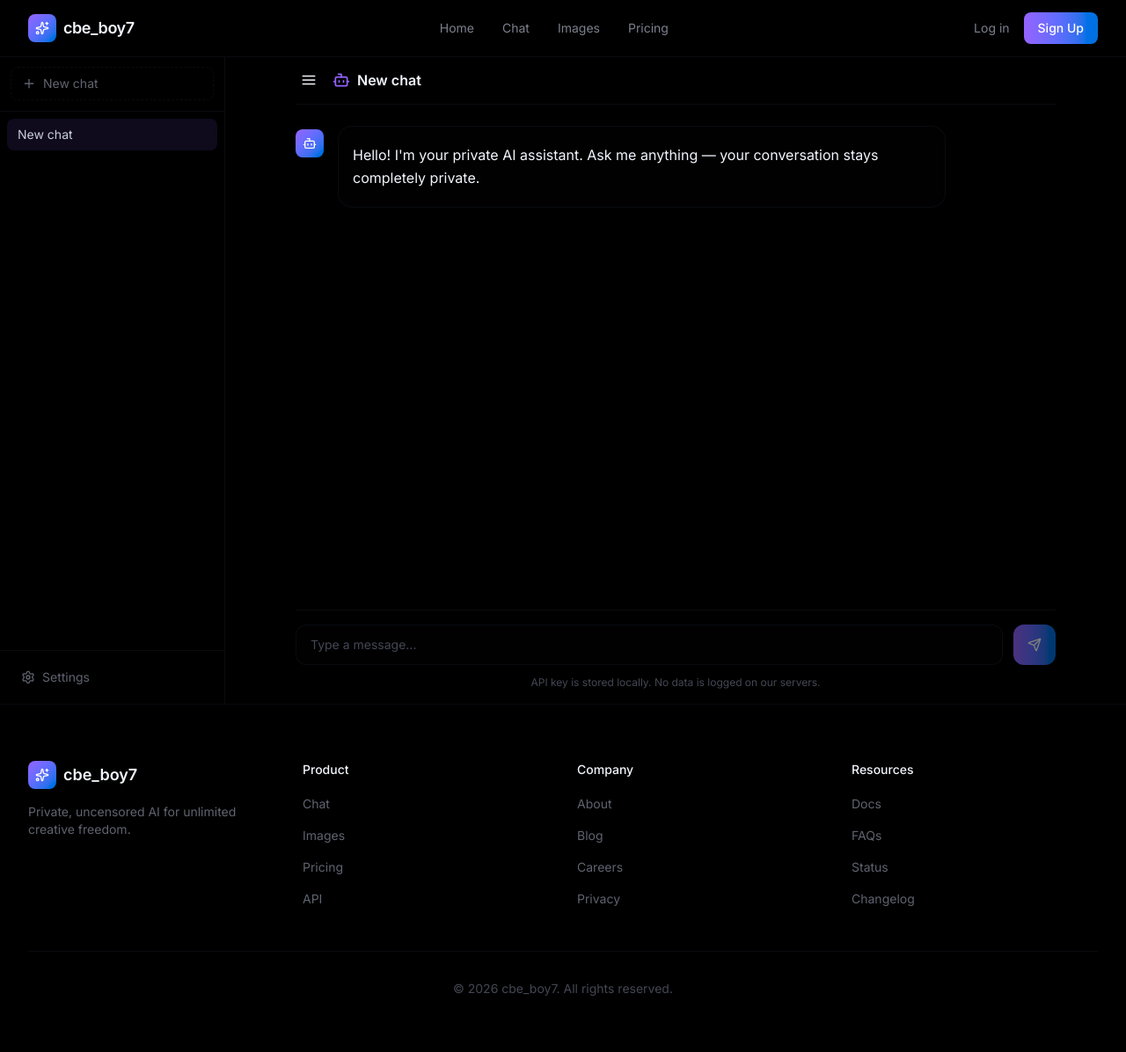
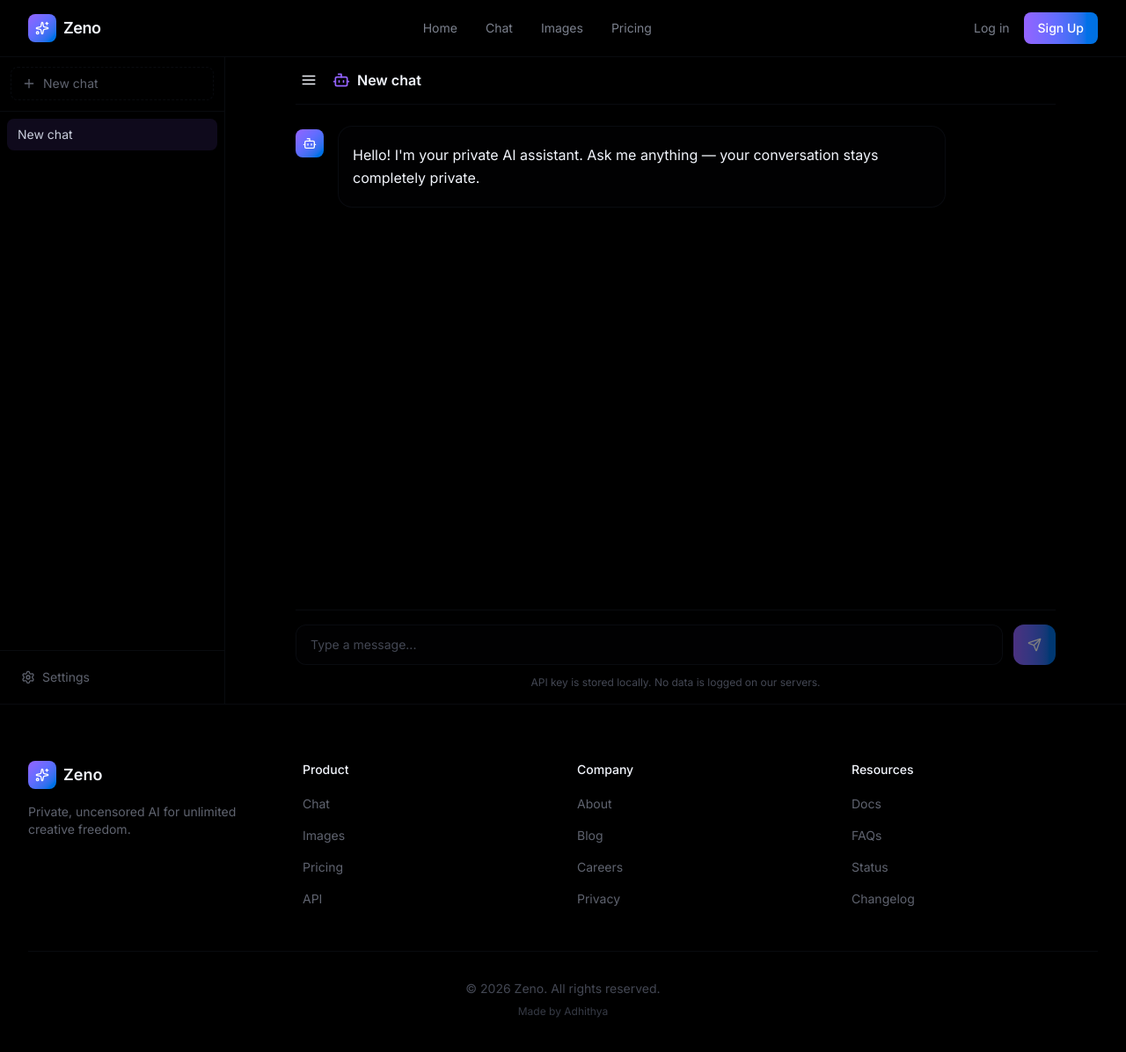
Before and after one commit to mystry112000/cbe-boy7, a Next.js app: page /chat in a window 1280 px wide. Shown: the top 1196 px of the page at 88% size. Built offline with nearby package versions, Linux system fonts and the light colour scheme.

Commit message:
Rename to Zeno AI + credit Adhithya

```diff
--- a/package.json
+++ b/package.json
@@ -1,5 +1,5 @@
 {
-  "name": "cbe-boy7",
+  "name": "zeno-ai",
   "version": "0.1.0",
   "private": true,
   "scripts": {
--- a/src/app/api/chat/route.ts
+++ b/src/app/api/chat/route.ts
@@ -50,7 +50,7 @@ export async function POST(req: NextRequest) {
         "Content-Type": "application/json",
         Authorization: `Bearer ${apiKey}`,
         ...(provider === "openrouter"
-          ? { "HTTP-Referer": "https://cbe-boy7.vercel.app", "X-Title": "cbe_boy7" }
+          ? { "HTTP-Referer": "https://zeno-ai.vercel.app", "X-Title": "Zeno AI" }
           : {}),
       },
       body: JSON.stringify({
--- a/src/app/api/image/route.ts
+++ b/src/app/api/image/route.ts
@@ -24,7 +24,7 @@ export async function POST(req: NextRequest) {
       headers: {
         "Content-Type": "application/json",
         Authorization: `Bearer ${apiKey}`,
-        ...(provider === "openrouter" ? { "HTTP-Referer": "https://cbe-boy7.vercel.app", "X-Title": "cbe_boy7" } : {}),
+        ...(provider === "openrouter" ? { "HTTP-Referer": "https://zeno-ai.vercel.app", "X-Title": "Zeno AI" } : {}),
       },
       body: JSON.stringify({
         model: model || "dall-e-3",
--- a/src/app/chat/page.tsx
+++ b/src/app/chat/page.tsx
@@ -27,7 +27,7 @@ function genId() {
 function loadConversations(): Conversation[] {
   if (typeof window === "undefined") return []
   try {
-    const raw = localStorage.getItem("cbe_boy7_chats")
+    const raw = localStorage.getItem("zeno_chats")
     return raw ? JSON.parse(raw) : []
   } catch {
     return []
@@ -35,7 +35,7 @@ function loadConversations(): Conversation[] {
 }
 
 function saveConversations(chats: Conversation[]) {
-  localStorage.setItem("cbe_boy7_chats", JSON.stringify(chats))
+  localStorage.setItem("zeno_chats", JSON.stringify(chats))
 }
 
 function newConversation(): Conversation {
--- a/src/app/layout.tsx
+++ b/src/app/layout.tsx
@@ -15,7 +15,7 @@ const jetbrainsMono = JetBrains_Mono({
 })
 
 export const metadata: Metadata = {
-  title: "cbe_boy7 | Private AI for Unlimited Creative Freedom",
+  title: "Zeno AI | Private AI for Unlimited Creative Freedom",
   description: "Access leading AI models with your privacy in mind. Generate text, images, video, code, and more.",
 }
 
--- a/src/components/Footer.tsx
+++ b/src/components/Footer.tsx
@@ -41,7 +41,7 @@ export default function Footer() {
               <div className="w-8 h-8 rounded-lg bg-gradient-to-br from-[oklch(0.65_0.25_290)] to-[oklch(0.55_0.2_250)] flex items-center justify-center">
                 <Sparkles className="w-4 h-4 text-white" />
               </div>
-              <span className="text-lg font-semibold">cbe_boy7</span>
+              <span className="text-lg font-semibold">Zeno</span>
             </Link>
             <p className="text-sm text-[oklch(0.5_0.02_270)] max-w-xs">
               Private, uncensored AI for unlimited creative freedom.
@@ -66,7 +66,8 @@ export default function Footer() {
           ))}
         </div>
         <div className="mt-12 pt-8 border-t border-[oklch(0.2_0.02_270/0.5)] text-center text-sm text-[oklch(0.4_0.02_270)]">
-          &copy; {new Date().getFullYear()} cbe_boy7. All rights reserved.
+          <p>&copy; {new Date().getFullYear()} Zeno. All rights reserved.</p>
+          <p className="mt-2 text-xs text-[oklch(0.35_0.02_270)]">Made by Adhithya</p>
         </div>
       </div>
     </footer>
--- a/src/components/Navbar.tsx
+++ b/src/components/Navbar.tsx
@@ -22,7 +22,7 @@ export default function Navbar() {
             <div className="w-8 h-8 rounded-lg bg-gradient-to-br from-[oklch(0.65_0.25_290)] to-[oklch(0.55_0.2_250)] flex items-center justify-center">
               <Sparkles className="w-4 h-4 text-white" />
             </div>
-            <span className="text-lg font-semibold tracking-tight">cbe_boy7</span>
+            <span className="text-lg font-semibold tracking-tight">Zeno</span>
           </Link>
 
           <div className="hidden md:flex items-center gap-8">
--- a/src/components/Privacy.tsx
+++ b/src/components/Privacy.tsx
@@ -40,7 +40,7 @@ export default function Privacy() {
             AI that respects your privacy
           </h2>
           <p className="text-lg text-[oklch(0.6_0.02_270)] max-w-2xl mx-auto">
-            While others log and analyze your prompts, cbe_boy7 ensures your conversations remain yours alone.
+            While others log and analyze your prompts, Zeno ensures your conversations remain yours alone.
           </p>
         </div>
 
--- a/src/lib/ai.ts
+++ b/src/lib/ai.ts
@@ -15,7 +15,7 @@ const DEFAULTS: AIConfig = {
 export function getConfig(): AIConfig {
   if (typeof window === "undefined") return DEFAULTS
   try {
-    const stored = localStorage.getItem("cbe_boy7_config")
+    const stored = localStorage.getItem("zeno_config")
     if (stored) return { ...DEFAULTS, ...JSON.parse(stored) }
   } catch {}
   return DEFAULTS
@@ -24,7 +24,7 @@ export function getConfig(): AIConfig {
 export function saveConfig(config: Partial<AIConfig>) {
   const current = getConfig()
   const updated = { ...current, ...config }
-  localStorage.setItem("cbe_boy7_config", JSON.stringify(updated))
+  localStorage.setItem("zeno_config", JSON.stringify(updated))
   return updated
 }
 
```
